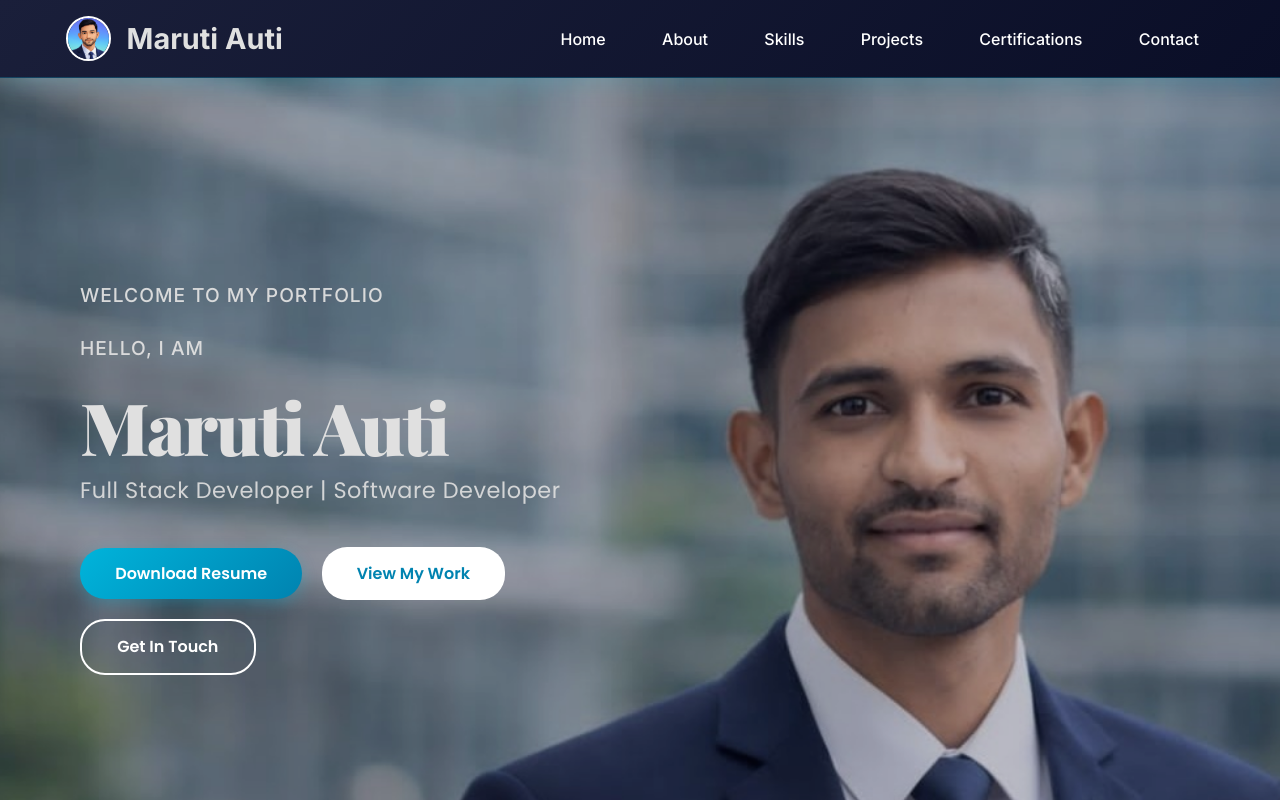
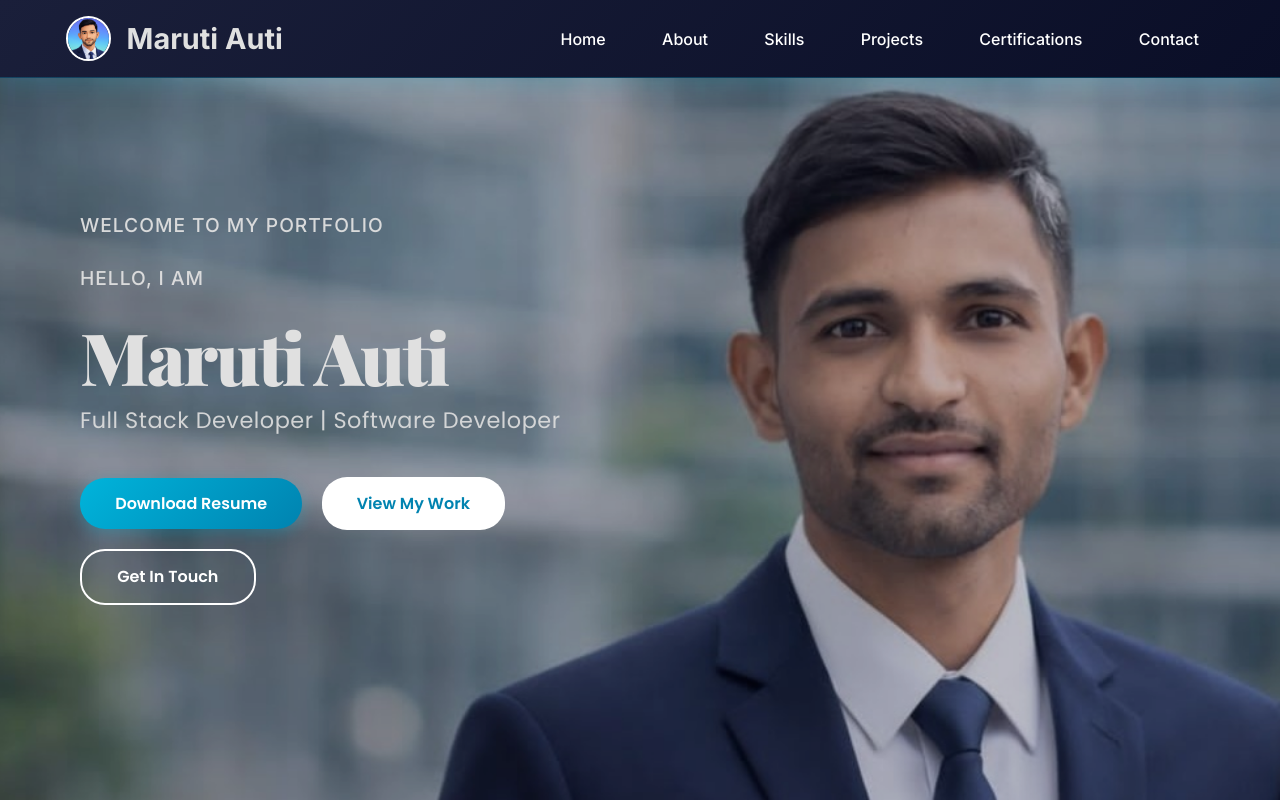
Before and after one commit to autimaruti2004/portfolio, a React (Vite) app: page / in a window 1280 px wide. Shown: the top 800 px of the page. Built offline with nearby package versions, Linux system fonts and the light colour scheme; no server answers.

Commit message:
Minor Changes

```diff
--- a/src/App.css
+++ b/src/App.css
@@ -1,6 +1,8 @@
 #root {
   width: 100%;
   margin: 0 auto;
+  position: relative;
+  z-index: 5;
 }
 
 .App {
@@ -8,11 +10,16 @@
   min-height: 100vh;
   display: flex;
   flex-direction: column;
+  position: relative;
+  z-index: 5;
 }
 
 /* Section Spacing */
 section {
   scroll-margin-top: 60px;
+  position: relative;
+  z-index: 5;
+  background-color: #0a0e27;
 }
 
 /* Utility Classes */
--- a/src/components/Header.css
+++ b/src/components/Header.css
@@ -2,11 +2,14 @@
   background: linear-gradient(135deg, #1a1f3a 0%, #0a0e27 100%);
   color: #e0e0e0;
   padding: clamp(0.8rem, 1.5vw, 1rem) 0;
-  position: sticky;
+  position: fixed;
   top: 0;
+  left: 0;
+  right: 0;
   z-index: 100;
   box-shadow: 0 0 30px rgba(0, 212, 255, 0.2);
   border-bottom: 1px solid rgba(0, 212, 255, 0.2);
+  width: 100%;
 }
 
 .header-container {
@@ -105,9 +108,10 @@
   }
 
   .header-container {
-    flex-direction: column;
+    flex-direction: row;
     gap: clamp(0.8rem, 1.5vw, 1rem);
     padding: 0 clamp(0.8rem, 1.5vw, 1.5rem);
+    position: relative;
   }
 
   .nav-toggle {
--- a/src/components/Hero.css
+++ b/src/components/Hero.css
@@ -6,8 +6,10 @@
   justify-content: flex-start;
   padding: 4rem 2rem;
   position: relative;
-  overflow: hidden;
+  overflow: visible;
   background: linear-gradient(135deg, #0a0e27 0%, #1a1f3a 100%);
+  padding-top: 80px;
+  z-index: 10;
 }
 
 .hero-background {
@@ -34,7 +36,7 @@
 .hero-content {
   max-width: 600px;
   position: relative;
-  z-index: 3;
+  z-index: 4;
   padding-left: 3rem;
 }
 
```
